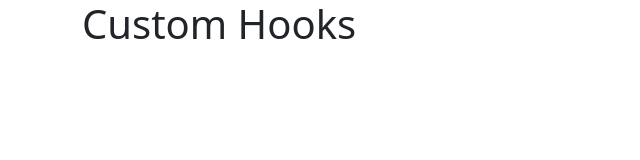
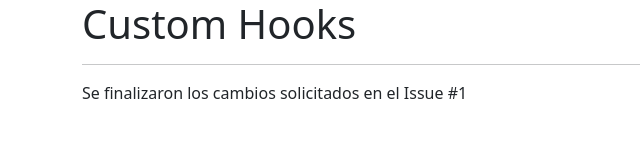
Before and after one commit to ronald1512/USEFUL-CUSTOM-HOOKS, a plain HTML site: page docs/index.html in a window 1280 px wide. Shown: the whole page, without its empty margins (0-640 px from the left). Drawn offline with nearby package versions, Linux system fonts and the light colour scheme.

Commit message:
Se finalizaron los cambios solicitados en el issue. Closes #1

```diff
--- a/docs/index.html
+++ b/docs/index.html
@@ -13,6 +13,9 @@
 <body>
     <div class="container">
         <h1>Custom Hooks</h1>
+        <hr/>
+
+        <p>Se finalizaron los cambios solicitados en el Issue #1</p>
     </div>
 </body>
 
```
